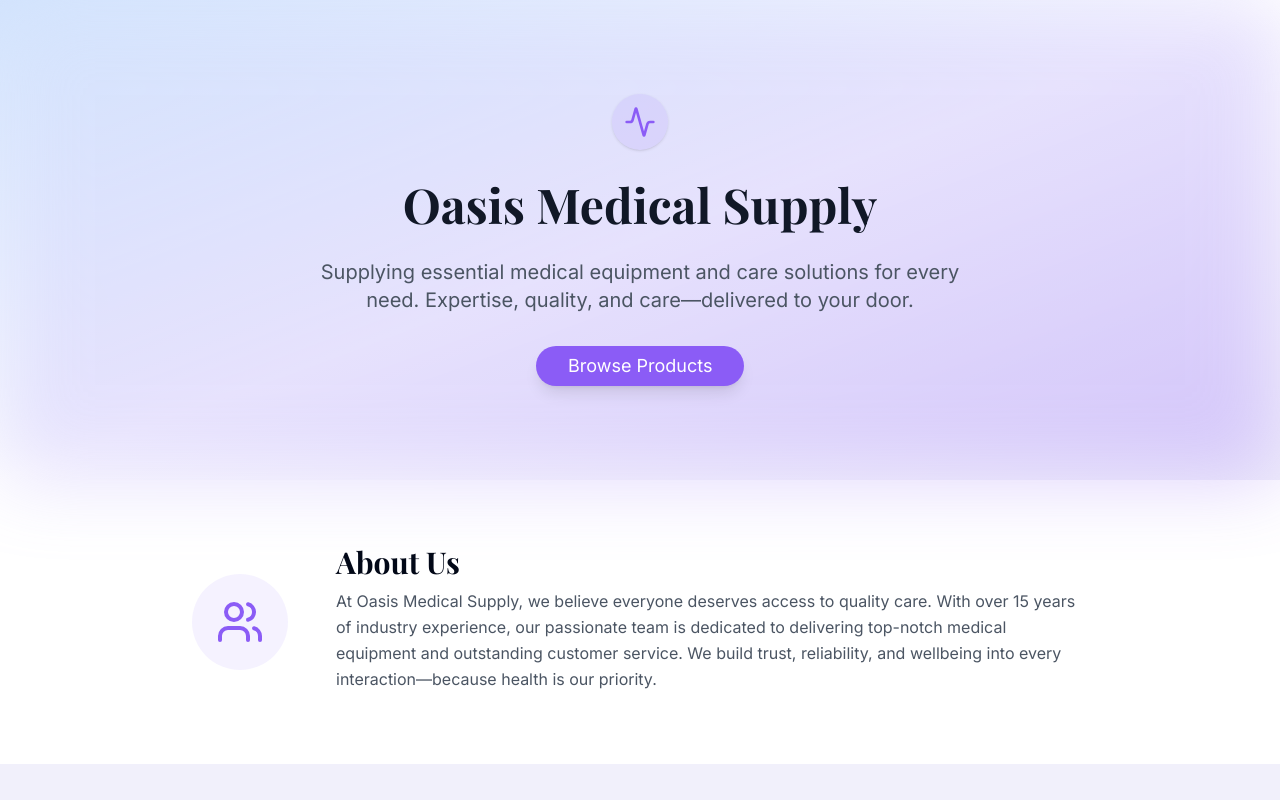
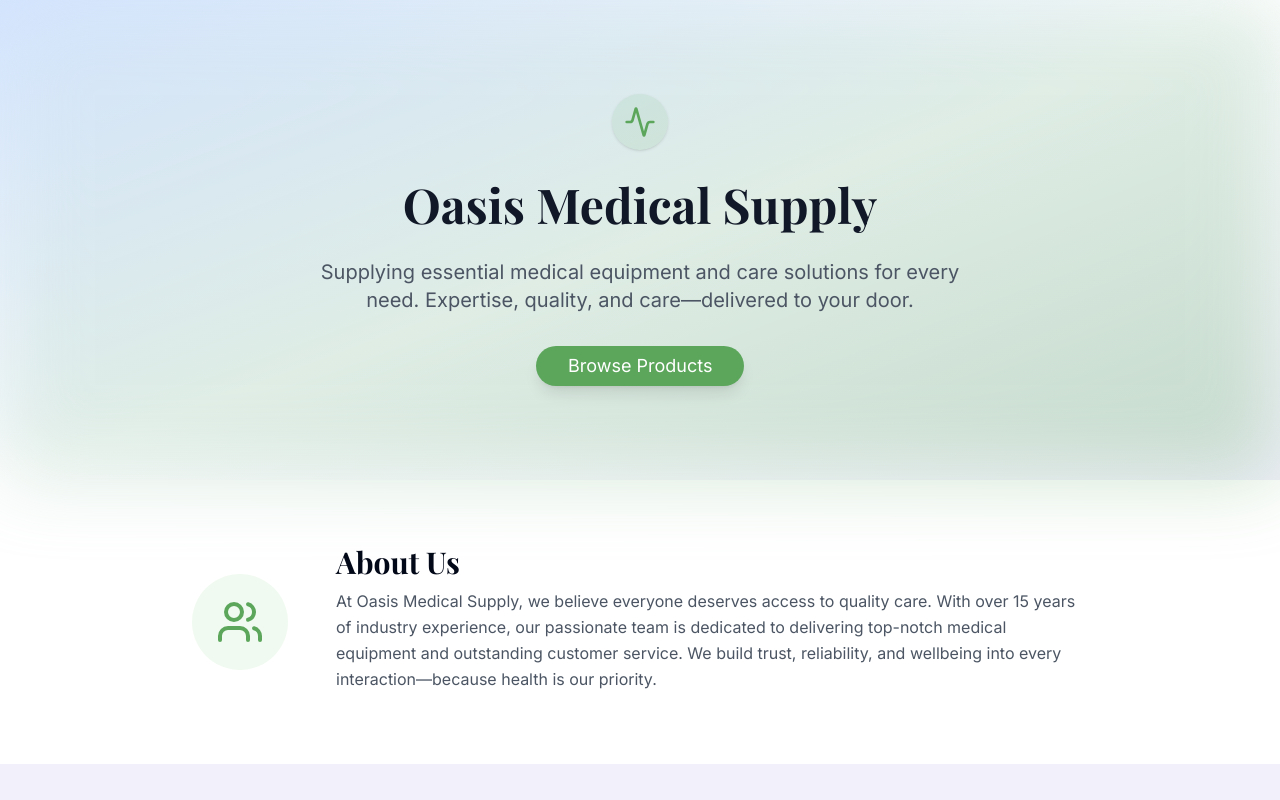
Before and after one commit to rilindmehmeti/ledi-med-website-d853ddb6, a React (Vite) app: page / in a window 1280 px wide. Shown: the top 800 px of the page. Built offline with nearby package versions, Linux system fonts and the light colour scheme.

Commit message:
Update color palette
Refactor color variables to use green and soft green.

```diff
--- a/src/components/AboutUsSection.tsx
+++ b/src/components/AboutUsSection.tsx
@@ -6,7 +6,7 @@ const AboutUsSection = () => (
   <section id="about" className="w-full bg-white py-16 px-4 fade-in">
     <div className="max-w-4xl mx-auto flex flex-col md:flex-row items-center md:gap-12 gap-6">
       <div className="shrink-0 bg-soft-purple/40 rounded-full p-6 flex items-center justify-center animate-fade-in">
-        <Users size={48} color="#8B5CF6" />
+        <Users size={48} color="#5CA65C" />
       </div>
       <div>
         <h2 className="font-playfair text-3xl font-bold mb-2">About Us</h2>
--- a/src/components/HeroSection.tsx
+++ b/src/components/HeroSection.tsx
@@ -8,7 +8,7 @@ const HeroSection = () => (
     <div className="max-w-2xl mx-auto text-center z-10 fade-in">
       <div className="flex items-center justify-center gap-3 mb-6">
         <span className="bg-primary/10 p-3 rounded-full shadow hover-scale">
-          <Activity color="#8B5CF6" size={32} />
+          <Activity color="#5CA65C" size={32} />
         </span>
       </div>
       <h1 className="text-5xl font-playfair font-extrabold text-gray-900 mb-6 leading-tight">
--- a/src/components/ProductsSection.tsx
+++ b/src/components/ProductsSection.tsx
@@ -30,7 +30,7 @@ const ProductsSection = () => (
           <Card key={p.name} className="bg-white rounded-2xl shadow-md hover:shadow-xl transition animate-scale-in flex flex-col items-center">
             <CardHeader className="flex flex-col items-center justify-center">
               <div className="mb-2 bg-soft-purple/30 rounded-full p-3">
-                <p.icon size={36} color="#7E69AB" />
+                <p.icon size={36} color="#4C7B4C" />
               </div>
               <CardTitle className="font-bold text-lg text-center">{p.name}</CardTitle>
             </CardHeader>
--- a/tailwind.config.ts
+++ b/tailwind.config.ts
@@ -1,4 +1,3 @@
-
 import type { Config } from "tailwindcss";
 
 export default {
@@ -30,24 +29,24 @@ export default {
         background: "hsl(var(--background))",
         foreground: "hsl(var(--foreground))",
         primary: {
-          DEFAULT: "#8B5CF6",
+          DEFAULT: "#5CA65C",
           foreground: "#fff",
         },
         vivid: {
-          purple: "#8B5CF6",
+          purple: "#5CA65C",
         },
         soft: {
           blue: "#D3E4FD",
           green: "#F2FCE2",
           yellow: "#FEF7CD",
           orange: "#FEC6A1",
-          purple: "#E5DEFF",
+          purple: "#D9F2D9",
           pink: "#FFDEE2",
           peach: "#FDE1D3",
           gray: "#F1F0FB",
         },
         secondary: {
-          DEFAULT: "#7E69AB",
+          DEFAULT: "#4C7B4C",
           foreground: "#fff",
         },
         destructive: {
```
Also changed, not shown: src/components/ContactSection.tsx (line endings or trailing spaces).
